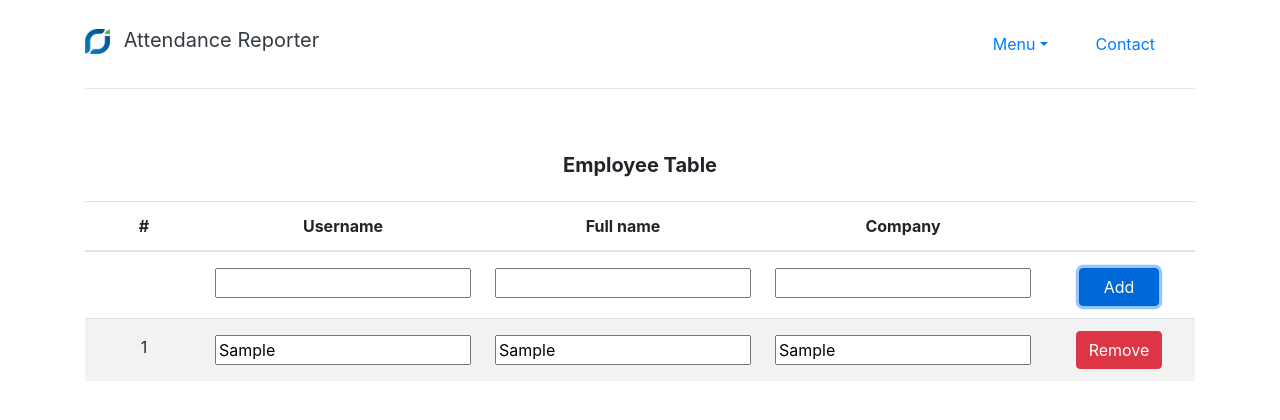
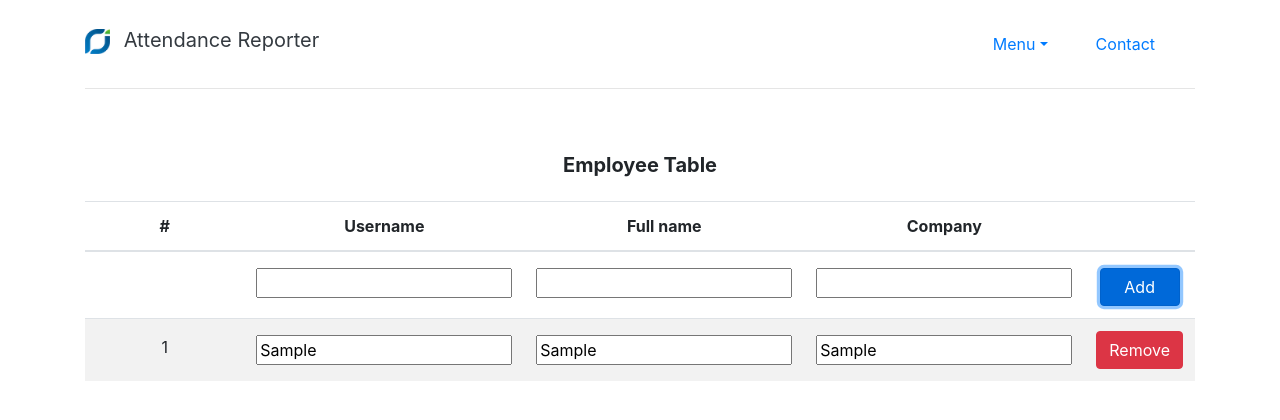
Before and after one commit to Neeraj452/HDFS-Statement-To-Tally-Auto-BRS-format, a React (Create React App) app: page /Employee in a window 1280 px wide. Both pictures are taken after typing "Sample", "Sample", "Sample" into the empty fields and a click on the button "Add". Shown: the top 420 px of the page. Built offline with nearby package versions, Linux system fonts and the light colour scheme.

Commit message:
first commit

```diff
--- a/src/components/Employee.js
+++ b/src/components/Employee.js
@@ -84,15 +84,15 @@ function Employee() {
                     <table className="table table-striped ">
                         <thead>
                         <tr className="">
-                            <th className="col-sm-2">#</th>
-                            <th className="col-sm-2">Username</th>
-                            <th className="col-sm-2">Full name</th>
-                            <th className="col-sm-2">Company</th>
-                            <th className="col-sm-2"></th>
+                            <th className="col">#</th>
+                            <th className="col">Username</th>
+                            <th className="col">Full name</th>
+                            <th className="col">Company</th>
+                            <th className="col"></th>
                         </tr>
                         </thead>
                         <tr className="">
-                       <td className="col-sm-2"></td>
+                       <td className="col"></td>
                             <td className=" pt-3"><input className=""  type="text" onChange={(event)=> setUsername(event.target.value)}  onfocus="this.value=''" value={username}/></td>
                             <td className=" pt-3"><input className="" type="text" onChange={(event)=> setFull_name(event.target.value)}  value={full_name}/></td>
                             <td className=" pt-3"><input className="" type="text" onChange={(event)=> setCompany(event.target.value)}   value={company}/></td>
@@ -103,22 +103,22 @@ function Employee() {
                       myState.EmployeeData[0] && (myState.EmployeeData).map((Element,index)=>{
                            const {id,username,full_name,company}=Element;
                            return (<tr>
-                                       <td className="col-sm-2 pt-3">{index+1}</td>
-                                       <td className="col-sm-2 pt-3"><input className="" value={username} onChange={(event)=> dispatch(employeeUpdate({
+                                       <td className="col pt-3">{index+1}</td>
+                                       <td className="col pt-3"><input className="" value={username} onChange={(event)=> dispatch(employeeUpdate({
                                                    index: index,
                                                    type: 'username',
                                                    value: event.target.value
                                                    }))} onBlur={()=>update1(id,username)}/></td>
-                                       <td className="col-sm-2 pt-3"><input className=""  onChange ={(event)=>dispatch(employeeUpdate({
+                                       <td className="col pt-3"><input className=""  onChange ={(event)=>dispatch(employeeUpdate({
                                              index:index,
                                              type:'fullname',
                                              value:event.target.value}))} value={full_name} onBlur={()=>update(id,full_name)}/></td>
-                                       <td className="col-sm-2 pt-3"> <input className="" onChange={(event)=> dispatch(employeeUpdate({
+                                       <td className="col pt-3"> <input className="" onChange={(event)=> dispatch(employeeUpdate({
                                              index:index,
                                              type:'company',
                                              value:event.target.value}))} value={company} onBlur={()=>update2(id,company)}/></td>
 
-                                       <td className="col-sm-2"><button  onClick={()=>dataDelete1(id)}  className="btn btn-danger">Remove</button></td>
+                                       <td className="col"><button  onClick={()=>dataDelete1(id)}  className="btn btn-danger">Remove</button></td>
                                        </tr>
                            )
 
```
